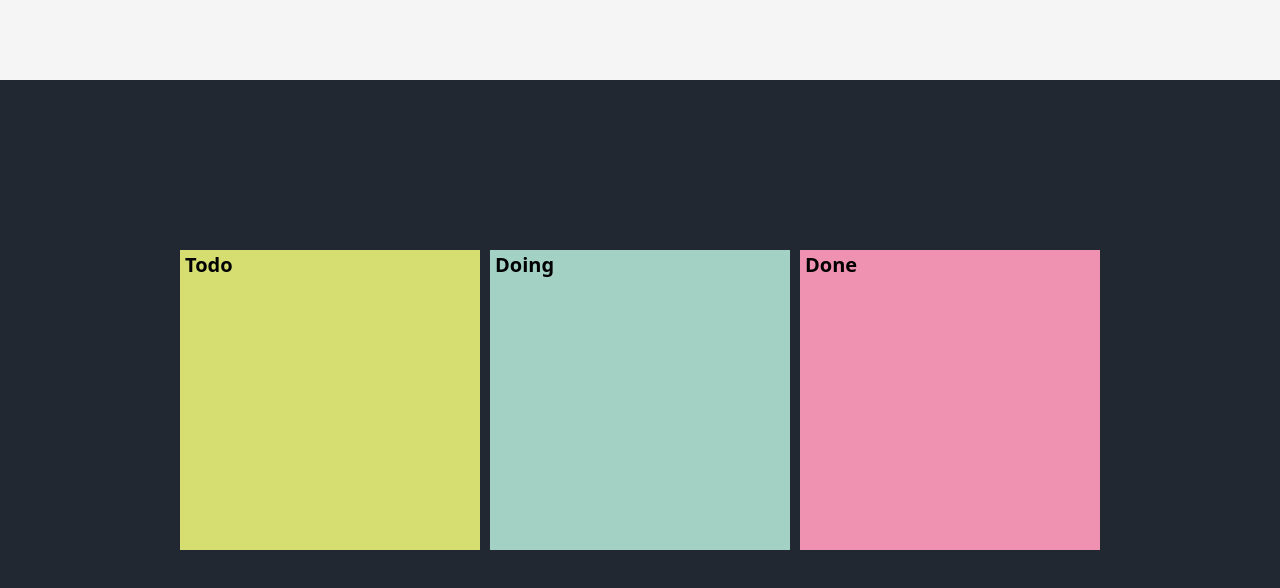
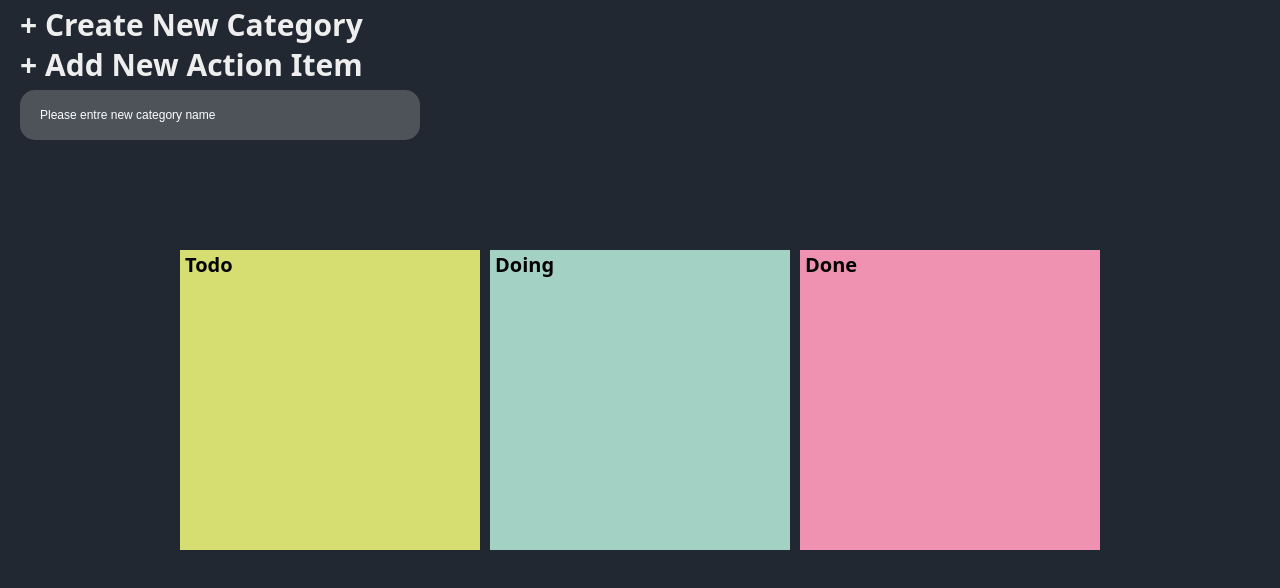
Before and after one commit to jh0152park/NOMADCODER_REACT_CHALLENGE_PROJECT2_TODO, a React (Create React App) app in the folder todo/: page / in a window 1280 px wide. Shown: the top 588 px of the page. Built offline with nearby package versions, Linux system fonts and the light colour scheme.

Commit message:
added create new category borad

```diff
--- a/todo/src/Components/CreateItem.tsx
+++ b/todo/src/Components/CreateItem.tsx
@@ -1,7 +1,35 @@
-import { FormContainer } from "../Styles/CreateItemStyle";
+import {
+    AddCategoryBoard,
+    CreateButton,
+    FormContainer,
+    Input,
+} from "../Styles/CreateItemStyle";
 
 function CreateItem() {
-    return <FormContainer></FormContainer>;
+    function onCreateNewCategoryButtonClick() {
+        console.log("create new category button");
+    }
+
+    function onAddNewActionItemButtonClick() {
+        console.log("add new action item button");
+    }
+
+    return (
+        <FormContainer>
+            <CreateButton onClick={onCreateNewCategoryButtonClick}>
+                + Create New Category
+            </CreateButton>
+            <CreateButton onClick={onAddNewActionItemButtonClick}>
+                + Add New Action Item
+            </CreateButton>
+
+            <AddCategoryBoard>
+                <form>
+                    <Input placeholder="Please entre new category name"></Input>
+                </form>
+            </AddCategoryBoard>
+        </FormContainer>
+    );
 }
 
 export default CreateItem;
--- a/todo/src/Styles/CreateItemStyle.tsx
+++ b/todo/src/Styles/CreateItemStyle.tsx
@@ -1,8 +1,48 @@
 import { styled } from "styled-components";
 
 export const FormContainer = styled.div`
+    padding-top: 10px;
+    padding-left: 20px;
     position: fixed;
-    background-color: whitesmoke;
     width: 100%;
     height: 10vh;
 `;
+
+export const CreateButton = styled.p`
+    font-size: 30px;
+    font-weight: bold;
+    margin-bottom: 10px;
+    &:hover {
+        scale: 1.1;
+        cursor: pointer;
+        transform-origin: center left;
+        color: #d6de72;
+        transition: color 0.2s linear;
+    }
+`;
+
+export const AddCategoryBoard = styled.div`
+    width: 400px;
+    height: 50px;
+    border-radius: 15px;
+    background-color: rgba(255, 255, 255, 0.2);
+    display: flex;
+    justify-content: flex-start;
+    align-items: center;
+`;
+
+export const Input = styled.input`
+    border: none;
+    border-radius: 15px;
+    padding: 10px 20px;
+    width: 400px;
+    height: 40px;
+    background-color: inherit;
+    color: white;
+    font-size: 12px;
+
+    &::placeholder {
+        color: white;
+        font-size: 12px;
+    }
+`;
```
